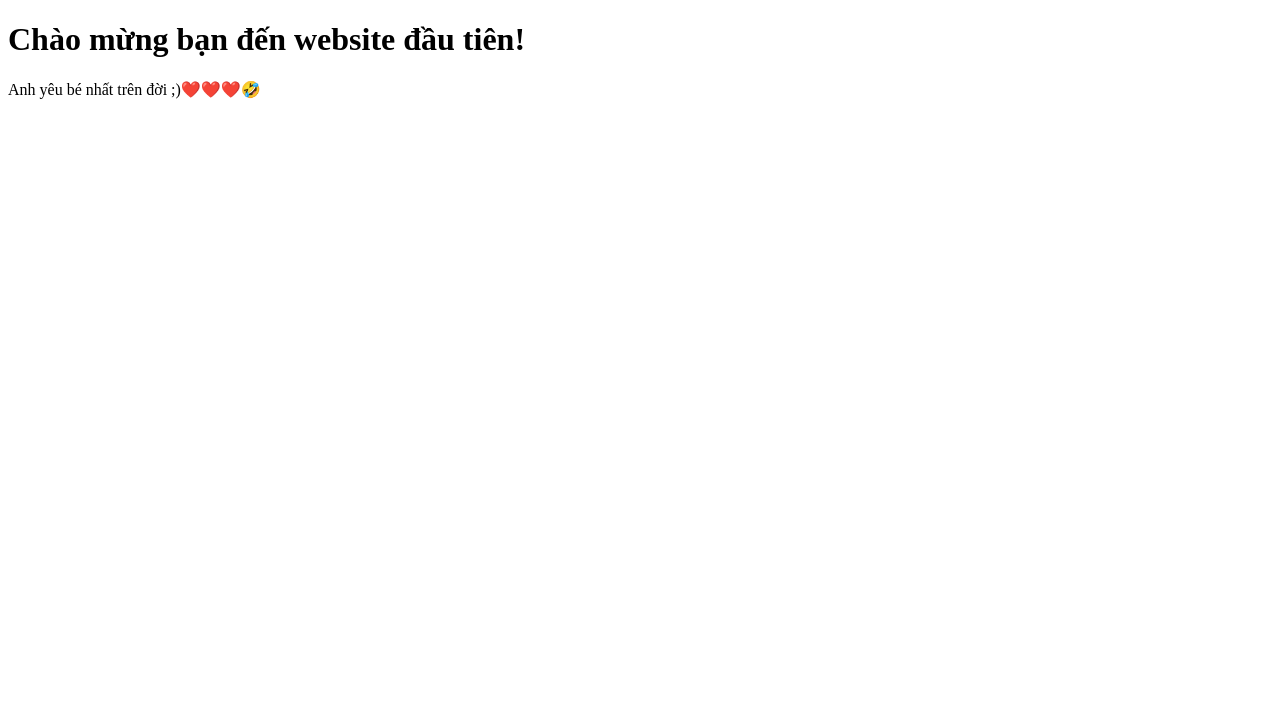
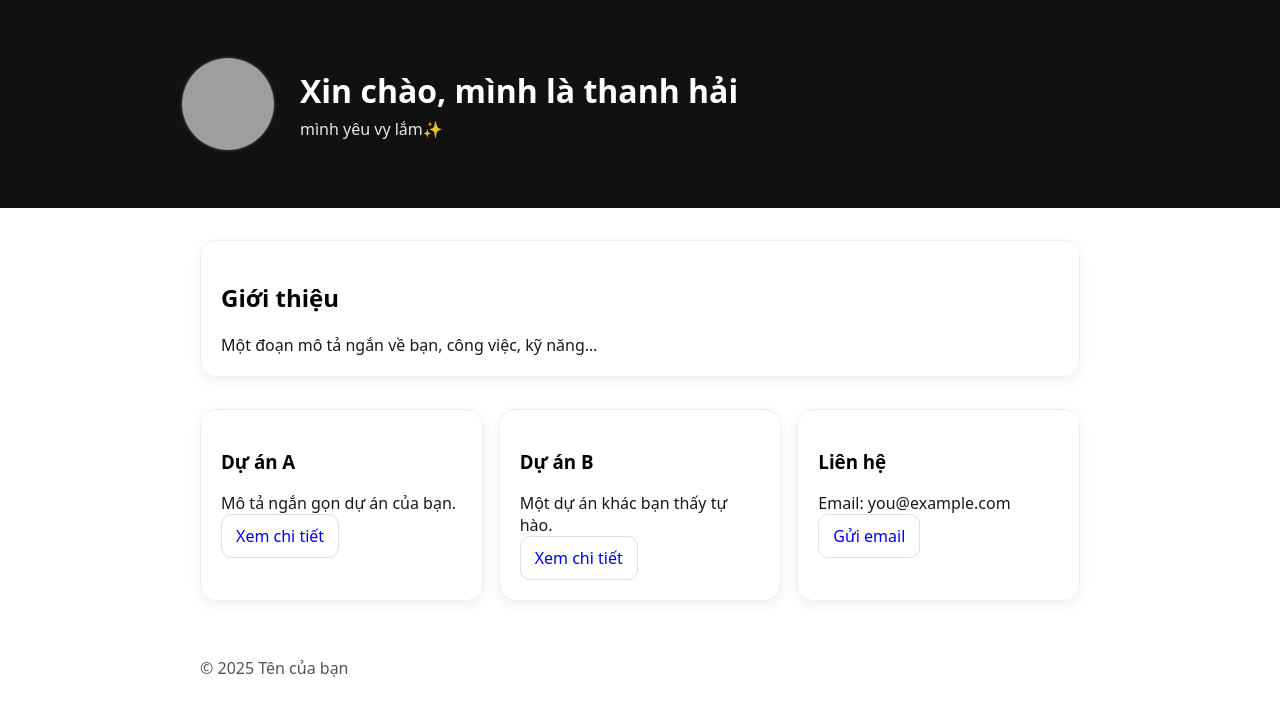
Before and after one commit to thanhhai-house/havy.github.io, a plain HTML site: page index.html in a window 1280 px wide. Drawn offline with Linux system fonts and the light colour scheme; grey boxes are pictures that could not be loaded.

Commit message:
Update index.html

```diff
--- a/index.html
+++ b/index.html
@@ -1,10 +1,62 @@
-<!DOCTYPE html>
-<html>
+<!doctype html>
+<html lang="vi">
 <head>
-  <title>Xin chào!</title>
+  <meta charset="utf-8">
+  <meta name="viewport" content="width=device-width, initial-scale=1">
+  <title>Portfolio của Bạn</title>
+  <style>
+    :root { --w: 920px; }
+    *{box-sizing:border-box} body{margin:0;font-family:system-ui,-apple-system,Segoe UI,Roboto,Helvetica,Arial}
+    header{padding:56px 20px;background:#111;color:#fff}
+    header .wrap{max-width:var(--w);margin:auto;display:flex;gap:24px;align-items:center}
+    header img{width:96px;height:96px;border-radius:50%;object-fit:cover;border:2px solid #fff1}
+    h1{margin:0 0 6px;font-size:32px}
+    p{margin:0;opacity:.9}
+    main{max-width:var(--w);margin:32px auto;padding:0 20px}
+    .card{border:1px solid #0001;border-radius:16px;padding:20px;margin:16px 0;box-shadow:0 4px 14px #00000010}
+    .grid{display:grid;grid-template-columns:repeat(auto-fit,minmax(240px,1fr));gap:16px}
+    footer{max-width:var(--w);margin:40px auto 80px;padding:0 20px;color:#555}
+    a.button{display:inline-block;padding:10px 14px;border-radius:10px;border:1px solid #0002;text-decoration:none}
+    a:hover{background:#0001}
+  </style>
 </head>
 <body>
-  <h1>Chào mừng bạn đến website đầu tiên!</h1>
-  <p>Anh yêu bé nhất trên đời ;)❤️❤️❤️🤣</p>
+  <header>
+    <div class="wrap">
+      <img src="https://avatars.githubusercontent.com/u/9919?s=200&v=4" alt="avatar">
+      <div>
+        <h1>Xin chào, mình là thanh hải</h1>
+        <p>mình yêu vy lắm✨</p>
+      </div>
+    </div>
+  </header>
+
+  <main>
+    <section class="card">
+      <h2>Giới thiệu</h2>
+      <p>Một đoạn mô tả ngắn về bạn, công việc, kỹ năng…</p>
+    </section>
+
+    <section class="grid">
+      <div class="card">
+        <h3>Dự án A</h3>
+        <p>Mô tả ngắn gọn dự án của bạn.</p>
+        <a class="button" href="#">Xem chi tiết</a>
+      </div>
+      <div class="card">
+        <h3>Dự án B</h3>
+        <p>Một dự án khác bạn thấy tự hào.</p>
+        <a class="button" href="#">Xem chi tiết</a>
+      </div>
+      <div class="card">
+        <h3>Liên hệ</h3>
+        <p>Email: you@example.com</p>
+        <a class="button" href="mailto:you@example.com">Gửi email</a>
+      </div>
+    </section>
+  </main>
+
+  <footer>© <span id="y"></span> Tên của bạn</footer>
+  <script>document.getElementById('y').textContent=new Date().getFullYear()</script>
 </body>
 </html>
```
